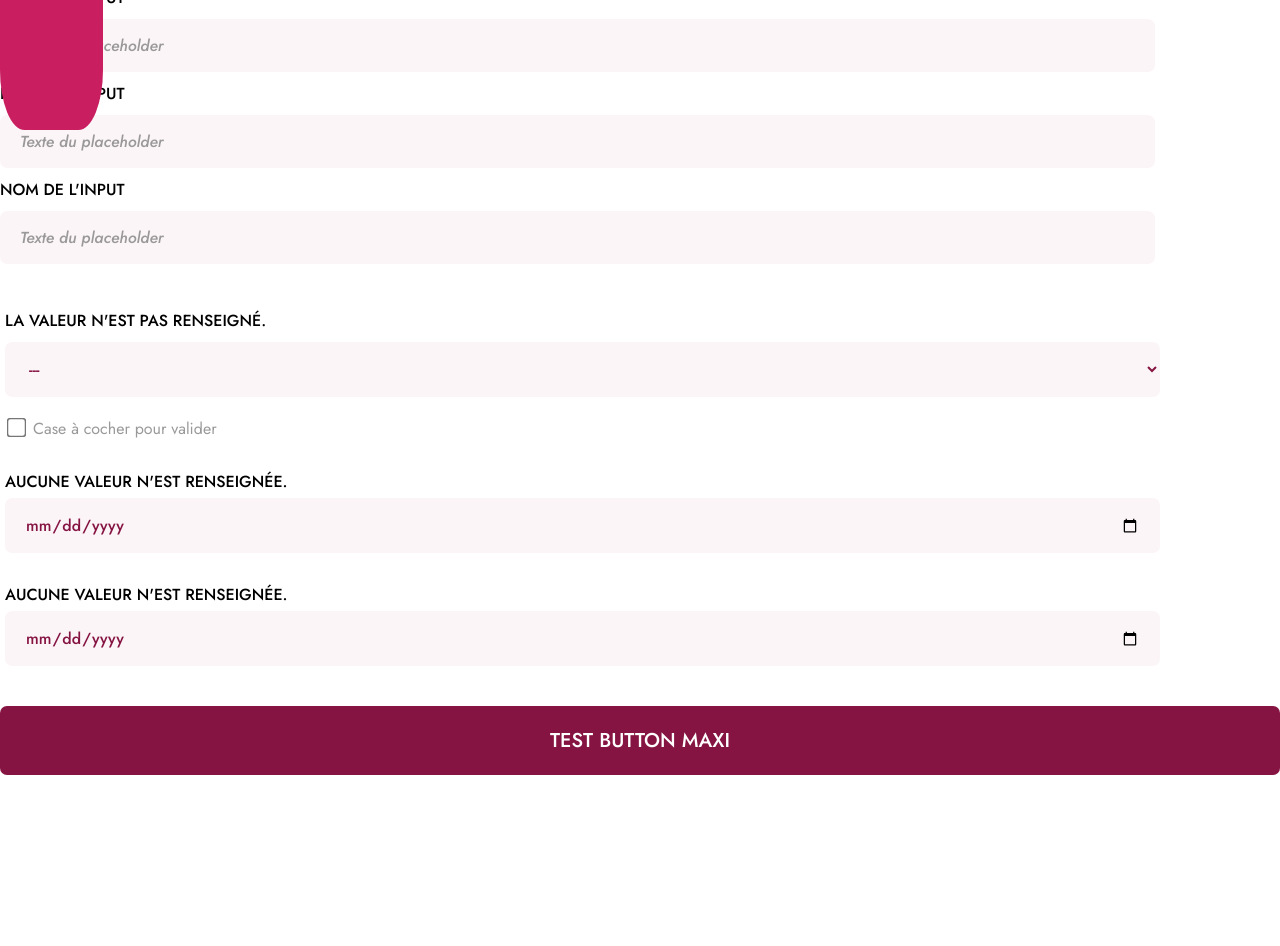
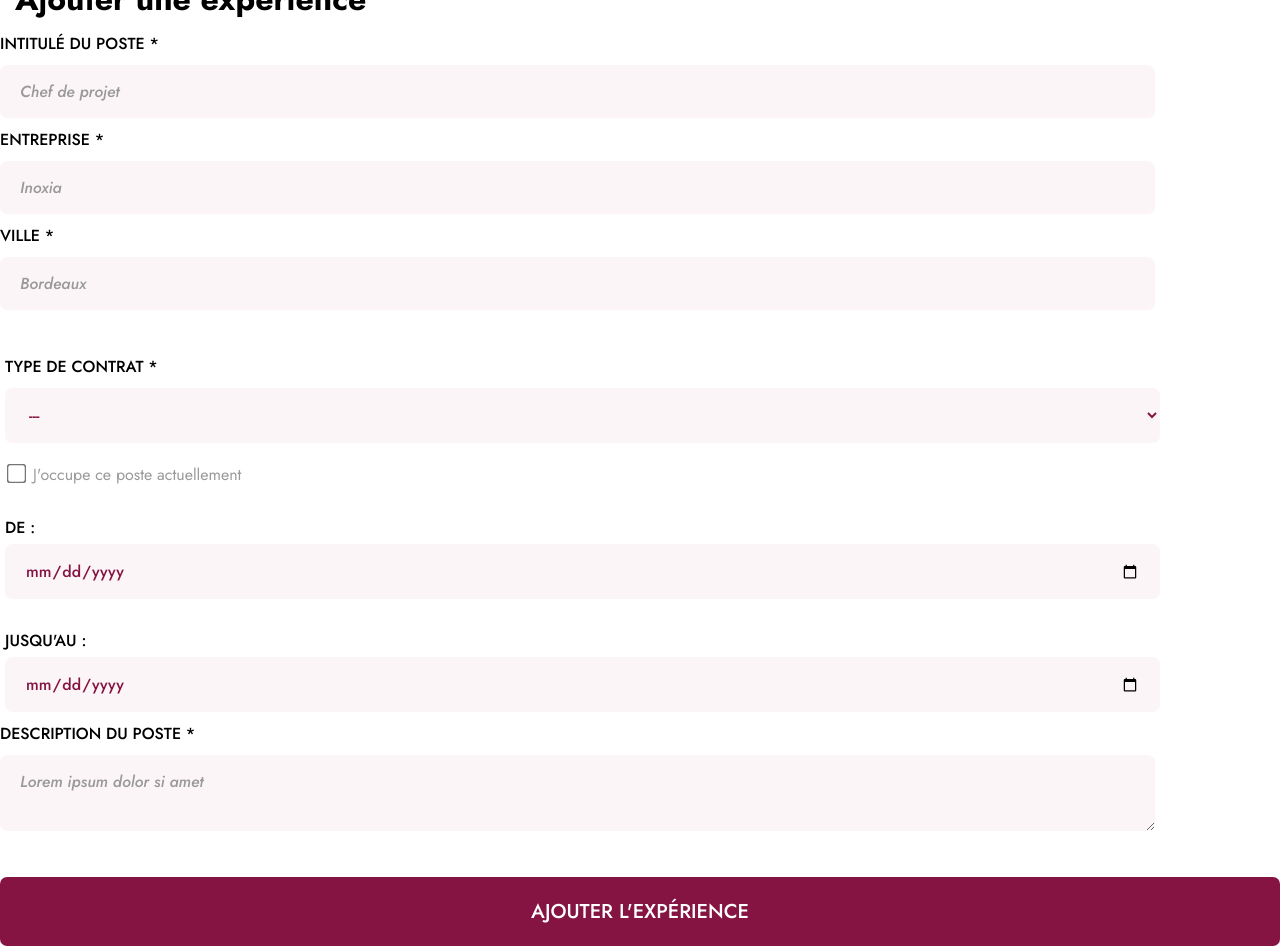
Before and after one commit to WildCodeSchool/2023-09-JS-BDX-P3-la-rive-droite, a React (Vite) app in the folder frontend/: page /edit-profil/experience in a window 1280 px wide. Before the commit the page ends 800 px from the top, so only its background shows below. Built offline with nearby package versions, Linux system fonts and the light colour scheme.

Commit message:
Finish process working of AddExperience Component

```diff
--- a/frontend/src/components/Inputs/CheckboxCondition.jsx
+++ b/frontend/src/components/Inputs/CheckboxCondition.jsx
@@ -1,13 +1,21 @@
+import PropTypes from "prop-types";
 import "./checkbox-conditions.css";
 
-function CheckboxCondition() {
+function CheckboxCondition({ textCondition }) {
   return (
     <div>
       <div className="container-checkbox">
         <input type="checkbox" id="scales" name="scales" />
-        <label htmlFor="scales">Case à cocher pour valider</label>
+        <label htmlFor="scales">
+          {textCondition ?? "Aucune valeur définit"}
+        </label>
       </div>
     </div>
   );
 }
+
+CheckboxCondition.propTypes = {
+  textCondition: PropTypes.string.isRequired,
+};
+
 export default CheckboxCondition;
--- a/frontend/src/pages/Experience/AddExperience.jsx
+++ b/frontend/src/pages/Experience/AddExperience.jsx
@@ -1,37 +1,37 @@
 import "./add-experience.css";
 import ButtonMaxi from "../../components/Boutons/ButtonMaxi";
-import HeaderLong from "../../components/Headers/HeaderLong";
 import Input from "../../components/Inputs/Input";
 import Select from "../../components/Inputs/Select";
 import CheckboxCondition from "../../components/Inputs/CheckboxCondition";
 import Date from "../../components/Inputs/Date";
+import TextArea from "../../components/Inputs/TextArea";
 
 function AddExperience() {
   return (
-    <>
-      <div>
-        <HeaderLong />
-      </div>
     <div className="container-page-experience">
+      <h1>Ajouter une expérience</h1>
       <div>
         <div className="offre-container">
           <h1>Ajouter une expérience</h1>
         </div>
         <div className="container-input">
-            <Input />
-            <Input />
-            <Input />
-            <Select />
+          <Input titleInput="Intitulé du poste *" holderText="Chef de projet" />
+          <Input titleInput="Entreprise *" holderText="Inoxia" />
+          <Input titleInput="Ville *" holderText="Bordeaux" />
+          <Select titleSelect="Type de contrat *" valueSelect="CDI" />
           <div className="container-checkbox-experience">
-              <CheckboxCondition />
+            <CheckboxCondition textCondition="J'occupe ce poste actuellement" />
           </div>
-            <Date />
-            <Date />
+          <Date titleCalendar="De :" />
+          <Date titleCalendar="Jusqu'au :" />
+          <TextArea
+            titleInput="Description du poste *"
+            holderText="Lorem ipsum dolor si amet"
+          />
         </div>
-          <ButtonMaxi />
+        <ButtonMaxi textBtn="Ajouter l'expérience" />
       </div>
     </div>
-    </>
   );
 }
 
```
Lines whose indentation alone changed are shown as unchanged.
